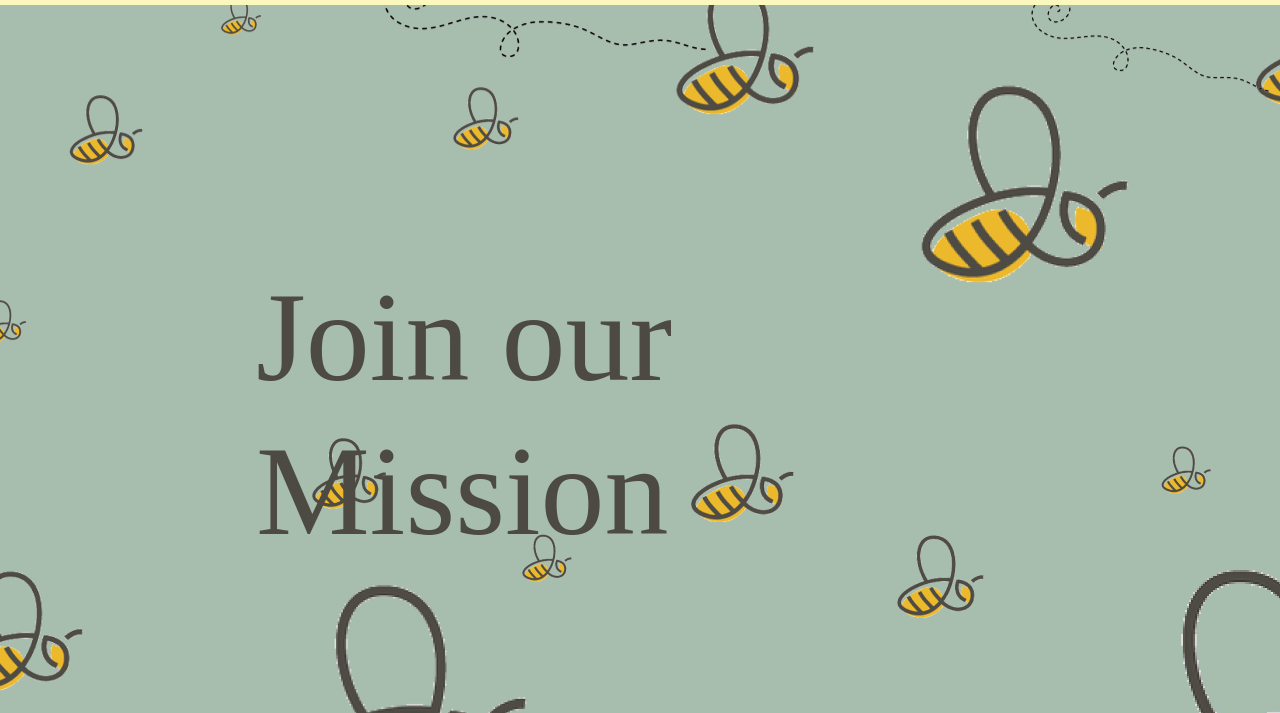
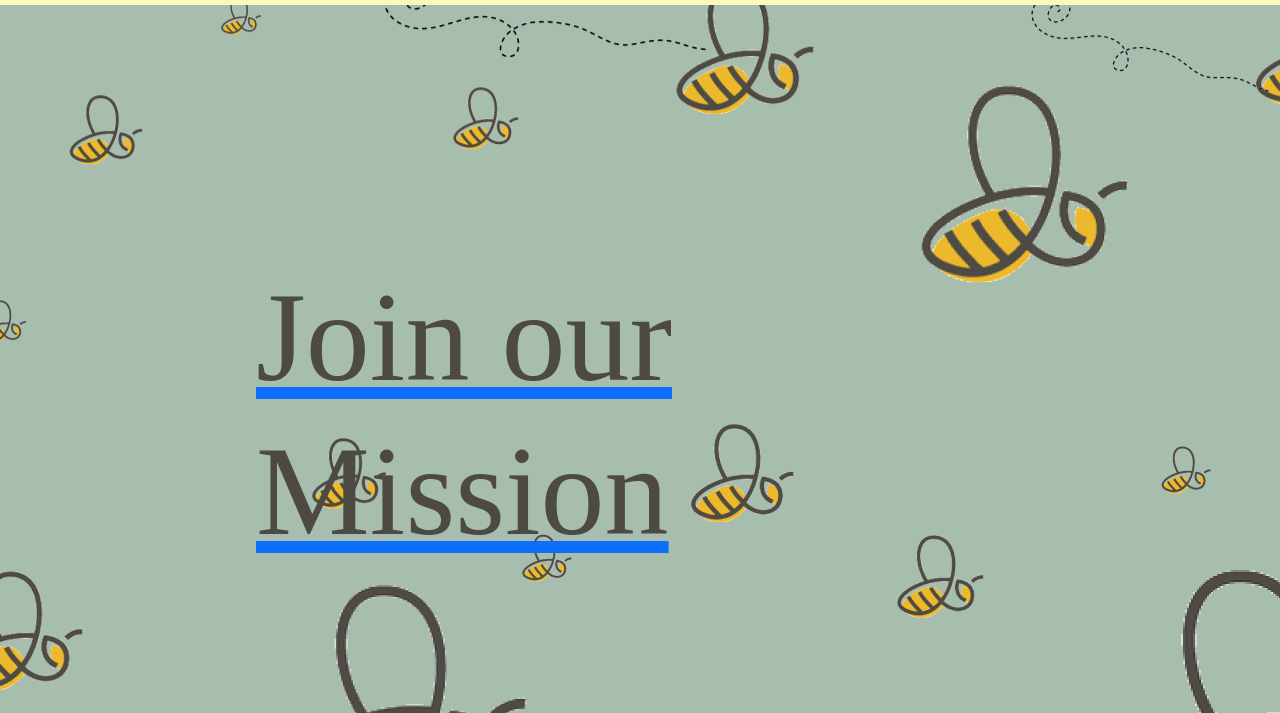
Before and after one commit to noelfernandez98/ForTheBees_Project, a plain HTML site: page home.html in a window 1280 px wide. Shown: the part 87-800 px from the top of the page. Drawn offline with nearby package versions, Linux system fonts and the light colour scheme; a web font is replaced by a local one.

Commit message:
feat: added hyperlink to mission tag in landing page

```diff
--- a/home.css
+++ b/home.css
@@ -1,4 +1,4 @@
-*{
+*    {
     padding: 0;
     margin: 0;
     text-decoration: none;
--- a/home.html
+++ b/home.html
@@ -38,9 +38,9 @@
             </div>
          </nav>
          <section class= "content">
-            <h1 class= "mission">
+            <a href ="about.html"><h1 class= "mission">
             Join our Mission
-            </h1>
+            </h1></a>
          </section>
          <footer id= "footer" class="p-5 position-relative">
             <div class="container">
```
